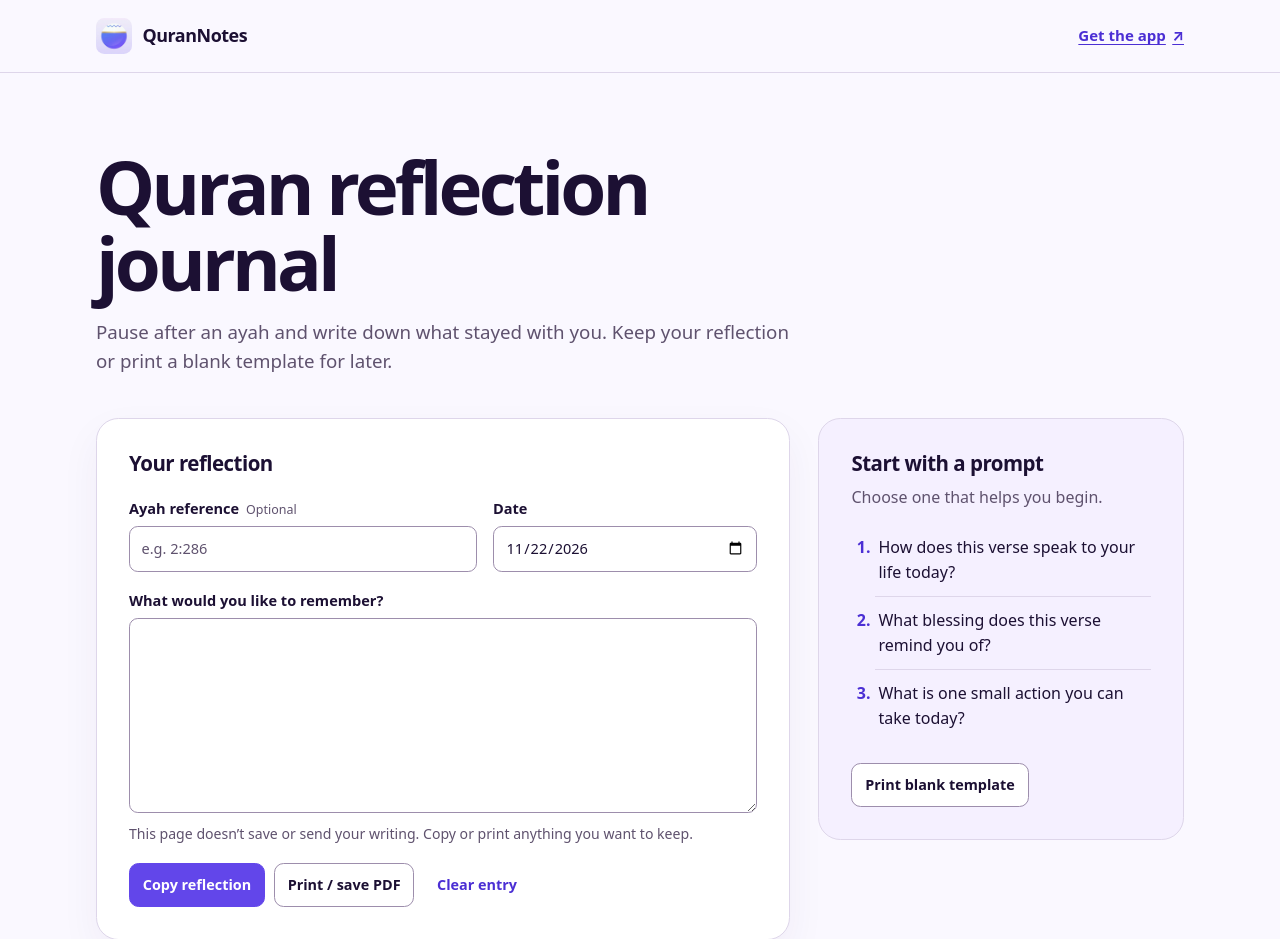
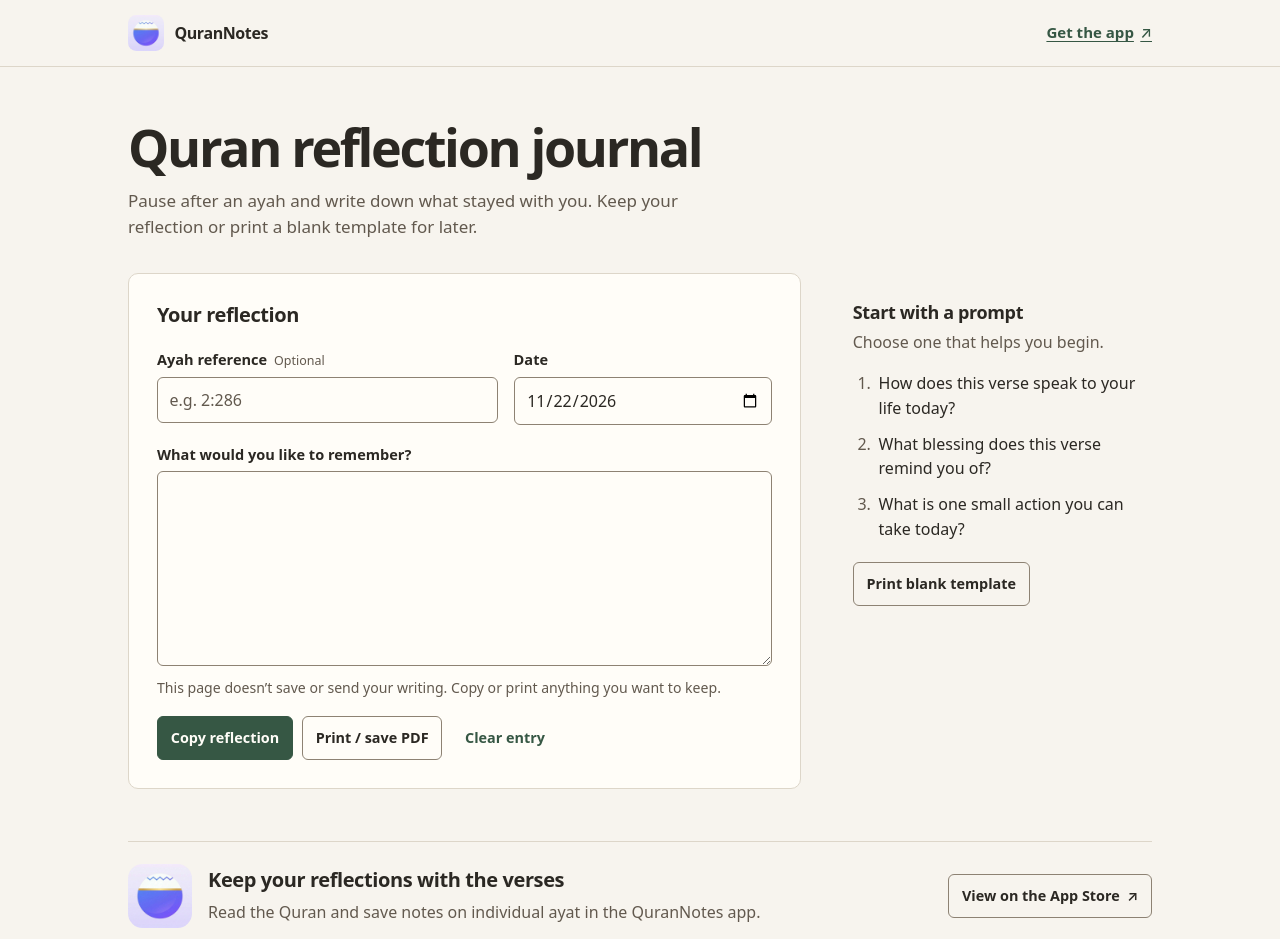
Before and after one commit to mahmoudahmedalaa/qurannotes-legal, a plain HTML site: page tools/quran-reflection-journal/index.html in a window 1280 px wide. Shown: the top 939 px of the page. Drawn offline with Linux system fonts and the light colour scheme.

Commit message:
Give the Quran reflection journal a quieter design

```diff
--- a/tools/quran-reflection-journal/index.html
+++ b/tools/quran-reflection-journal/index.html
@@ -3,7 +3,8 @@
 <head>
   <meta charset="utf-8">
   <meta name="viewport" content="width=device-width, initial-scale=1">
-  <meta name="theme-color" content="#f8f5ff">
+  <meta name="theme-color" content="#f7f4ee" media="(prefers-color-scheme: light)">
+  <meta name="theme-color" content="#24221e" media="(prefers-color-scheme: dark)">
   <title>Free Quran Reflection Journal &amp; Printable Template | QuranNotes</title>
   <meta name="description" content="Reflect on any ayah with three simple Quran journaling prompts. Write privately in your browser, then copy your entry or print a blank template.">
   <link rel="canonical" href="https://mahmoudahmedalaa.github.io/qurannotes-legal/tools/quran-reflection-journal/">
--- a/tools/quran-reflection-journal/journal.css
+++ b/tools/quran-reflection-journal/journal.css
@@ -1,32 +1,32 @@
 :root {
   color-scheme: light dark;
-  --page: #faf8ff;
-  --paper: #fff;
-  --soft: #f5f0ff;
-  --ink: #1c1033;
-  --muted: #5f526e;
-  --accent: #6246ea;
-  --accent-contrast: #fff;
-  --accent-text: #4b2fd4;
-  --line: #ded6ea;
-  --control-line: #9d8eac;
-  --shadow: 0 16px 40px #341b6a0d;
+  --page: #f7f4ee;
+  --paper: #fffdf8;
+  --soft: #eeebe3;
+  --ink: #2b2823;
+  --muted: #62594e;
+  --accent: #365744;
+  --accent-hover: #294837;
+  --accent-contrast: #fffdf8;
+  --accent-text: #365744;
+  --line: #ddd6c9;
+  --control-line: #8d8273;
   font: 100%/1.55 system-ui, -apple-system, BlinkMacSystemFont, "Segoe UI", sans-serif;
 }
 
 @media (prefers-color-scheme: dark) {
   :root {
-    --page: #141020;
-    --paper: #1e172e;
-    --soft: #271d39;
-    --ink: #f8f4ff;
-    --muted: #c6b9d5;
-    --accent: #bda7ff;
-    --accent-contrast: #20123a;
-    --accent-text: #cebaff;
-    --line: #463857;
-    --control-line: #9685ac;
-    --shadow: none;
+    --page: #24221e;
+    --paper: #2e2b26;
+    --soft: #39352e;
+    --ink: #f3eee4;
+    --muted: #c1b8a9;
+    --accent: #b5c9af;
+    --accent-hover: #c2d4bb;
+    --accent-contrast: #24221e;
+    --accent-text: #b5c9af;
+    --line: #514b40;
+    --control-line: #918778;
   }
 }
 
@@ -39,8 +39,8 @@ a:hover { text-decoration-thickness: .12em; }
 button, input, textarea { font: inherit; }
 button, a, input, textarea { -webkit-tap-highlight-color: transparent; }
 h1, h2, h3, p { margin: 0; }
-h2 { font-size: 1.28rem; line-height: 1.25; letter-spacing: -.025em; }
-.wrap { width: min(calc(100% - 3rem), 68rem); margin-inline: auto; }
+h2 { font-size: 1.25rem; font-weight: 650; line-height: 1.3; letter-spacing: -.02em; }
+.wrap { width: min(calc(100% - 3rem), 64rem); margin-inline: auto; }
 
 .visually-hidden, .skip-link:not(:focus) {
   position: absolute;
@@ -57,12 +57,12 @@ h2 { font-size: 1.28rem; line-height: 1.25; letter-spacing: -.025em; }
   z-index: 2;
   background: var(--paper);
   padding: .65rem 1rem;
-  border-radius: .5rem;
+  border-radius: .375rem;
 }
 
 .site-header { border-bottom: 1px solid var(--line); }
 .header-inner, .footer-inner {
-  min-height: 4.5rem;
+  min-height: 4.125rem;
   display: flex;
   align-items: center;
   justify-content: space-between;
@@ -74,8 +74,8 @@ h2 { font-size: 1.28rem; line-height: 1.25; letter-spacing: -.025em; }
   gap: .65rem;
   min-height: 44px;
   color: var(--ink);
-  font-size: 1.12rem;
-  font-weight: 750;
+  font-size: 1rem;
+  font-weight: 650;
   letter-spacing: -.025em;
   text-decoration: none;
 }
@@ -86,40 +86,40 @@ h2 { font-size: 1.28rem; line-height: 1.25; letter-spacing: -.025em; }
   gap: .4rem;
   min-height: 44px;
   font-size: .94rem;
-  font-weight: 680;
+  font-weight: 550;
 }
 
-.intro { padding-block: clamp(2.5rem, 6vw, 4.75rem) clamp(1.65rem, 4vw, 2.7rem); }
+.intro { padding-block: 3.25rem 2rem; }
 .intro h1 {
-  max-width: 18ch;
-  font-size: clamp(2.55rem, 6vw, 4.65rem);
-  line-height: 1.02;
-  letter-spacing: -.052em;
+  font-size: 3.25rem;
+  font-weight: 620;
+  line-height: 1.08;
+  letter-spacing: -.045em;
   text-wrap: balance;
 }
 .intro p {
-  max-width: 44rem;
-  margin-top: 1rem;
+  max-width: 62ch;
+  margin-top: .8rem;
   color: var(--muted);
-  font-size: clamp(1rem, 2vw, 1.17rem);
+  font-size: 1.0625rem;
 }
 
 .workspace {
   display: grid;
-  grid-template-columns: minmax(0, 1.9fr) minmax(0, 1fr);
+  grid-template-columns: minmax(0, 2.25fr) minmax(0, 1fr);
   align-items: start;
-  gap: clamp(1rem, 2.4vw, 1.75rem);
+  gap: clamp(1.75rem, 4vw, 3.25rem);
 }
-.editor, .prompt-card {
-  min-width: 0;
+.editor, .prompt-card { min-width: 0; }
+.editor {
   border: 1px solid var(--line);
-  border-radius: 1.4rem;
-  padding: clamp(1.1rem, 3vw, 2rem);
+  border-radius: .625rem;
+  padding: clamp(1.125rem, 3vw, 1.75rem);
+  background: var(--paper);
 }
-.editor { background: var(--paper); box-shadow: var(--shadow); }
 .editor fieldset { border: 0; padding: 0; margin: 1.3rem 0 0; min-width: 0; }
 .entry-meta { display: grid; grid-template-columns: minmax(0, 1fr) minmax(0, .76fr); gap: 1rem; }
-label { display: block; color: var(--ink); font-size: .91rem; font-weight: 680; }
+label { display: block; color: var(--ink); font-size: .91rem; font-weight: 620; }
 .optional { font-weight: 450; color: var(--muted); font-size: .78rem; margin-inline-start: .2rem; }
 input, textarea {
   display: block;
@@ -128,11 +128,12 @@ input, textarea {
   min-height: 46px;
   margin-top: .35rem;
   border: 1px solid var(--control-line);
-  border-radius: .55rem;
+  border-radius: .375rem;
   padding: .62rem .72rem;
   color: var(--ink);
   background: var(--paper);
-  font-weight: 450;
+  font-size: 1rem;
+  font-weight: 400;
 }
 input::placeholder { color: var(--muted); }
 .reflection-heading { margin-top: 1.1rem; }
@@ -152,32 +153,32 @@ button, .app-button {
   min-height: 44px;
   padding: .5rem .8rem;
   border: 1px solid var(--control-line);
-  border-radius: .6rem;
+  border-radius: .375rem;
   background: transparent;
   color: var(--ink);
   font-size: .9rem;
-  font-weight: 690;
+  font-weight: 600;
   line-height: 1.25;
   cursor: pointer;
 }
 button:hover, .app-button:hover { background: var(--soft); }
 button:active, .app-button:active { transform: translateY(1px); }
 button.primary { background: var(--accent); color: var(--accent-contrast); border-color: var(--accent); }
-button.primary:hover { filter: brightness(.93); }
+button.primary:hover { background: var(--accent-hover); border-color: var(--accent-hover); }
 button.quiet { color: var(--accent-text); border-color: transparent; }
 button:disabled { cursor: default; opacity: .6; }
-.prompt-card { background: var(--soft); }
-.prompt-card p { color: var(--muted); margin-top: .55rem; }
+.prompt-card { padding-top: clamp(1.125rem, 3vw, 1.75rem); }
+.prompt-card h2 { font-size: 1.125rem; }
+.prompt-card p { color: var(--muted); margin-top: .4rem; }
 .prompt-card ol {
-  margin: .85rem 0 1.35rem;
-  padding-inline-start: 1.45rem;
+  margin: 1rem 0 1.25rem;
+  padding-inline-start: 1.4rem;
 }
-.prompt-card li { padding: .7rem 0 .7rem .24rem; }
-.prompt-card li + li { border-top: 1px solid var(--line); }
-.prompt-card li::marker { color: var(--accent-text); font-weight: 700; }
-.prompt-card button { background: var(--paper); }
+.prompt-card li { padding-inline-start: .22rem; }
+.prompt-card li + li { margin-top: .68rem; }
+.prompt-card li::marker { color: var(--muted); }
 
-.below-editor { margin-block: clamp(2rem, 6vw, 4.5rem); }
+.below-editor { margin-block: clamp(2rem, 5vw, 3.25rem); }
 .app-card {
   display: flex;
   align-items: center;
@@ -200,9 +201,13 @@ footer a { display: inline-flex; align-items: center; min-height: 44px; }
 .print-sheet { display: none; }
 
 @media (max-width: 46rem) {
-  .wrap { width: min(calc(100% - 2rem), 68rem); }
+  .wrap { width: min(calc(100% - 2rem), 64rem); }
   .header-inner { min-height: 4rem; }
-  .workspace { grid-template-columns: minmax(0, 1fr); }
+  .intro { padding-block: 2rem 1.5rem; }
+  .intro h1 { font-size: 2.375rem; }
+  .intro p { font-size: 1rem; }
+  .workspace { grid-template-columns: minmax(0, 1fr); gap: 1.5rem; }
+  .prompt-card { border-top: 1px solid var(--line); padding: 1.25rem 0 0; }
   .reflection-heading { display: flex; flex-wrap: wrap; align-items: center; column-gap: .7rem; }
   .mobile-prompt-link {
     display: inline-flex;
```
